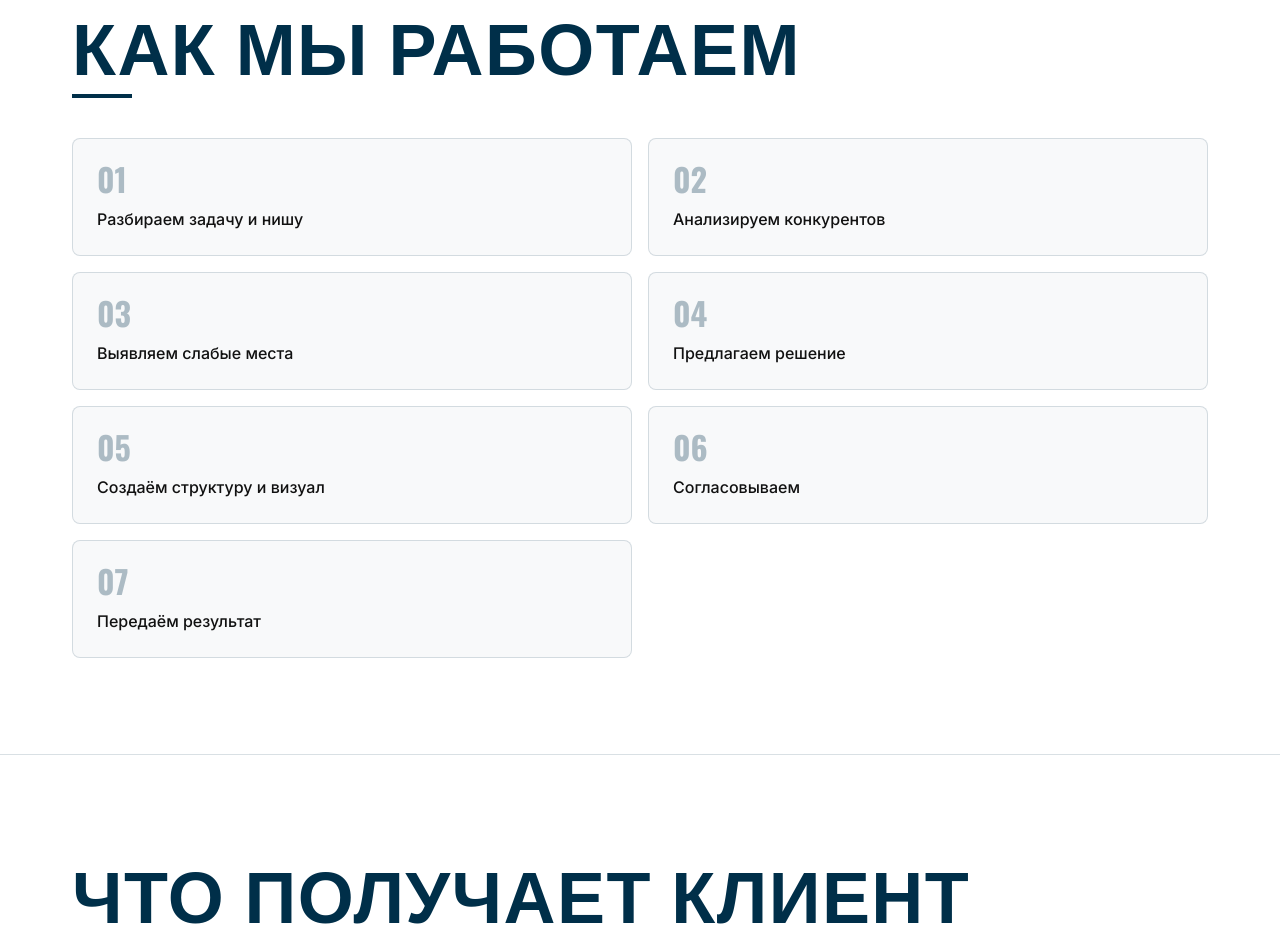
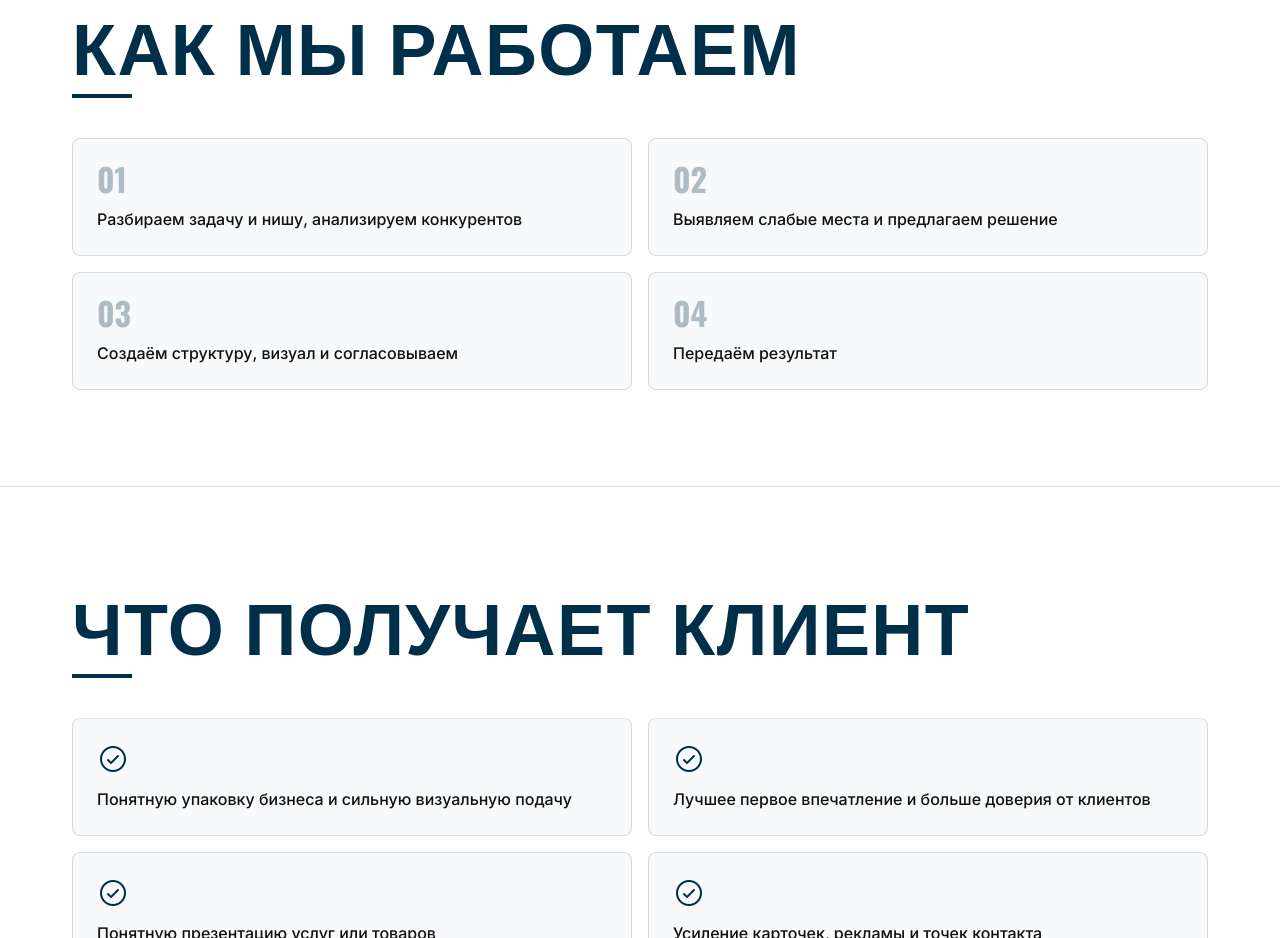
Before and after one commit to Stas5252/geo-promotion-agency, a plain HTML site: page index.html in a window 1280 px wide. Shown: the part 2680-3618 px from the top of the page. Drawn offline with nearby package versions, Linux system fonts and the light colour scheme.

Commit message:
Combine workflow steps into 4 for a perfect 2x2 layout

```diff
--- a/index.html
+++ b/index.html
@@ -279,13 +279,10 @@
                 <h2 class="section-title">КАК МЫ РАБОТАЕМ</h2>
 
                 <ul class="check-list check-list--grid">
-                    <li><span class="step-badge">01</span> Разбираем задачу и нишу</li>
-                    <li><span class="step-badge">02</span> Анализируем конкурентов</li>
-                    <li><span class="step-badge">03</span> Выявляем слабые места</li>
-                    <li><span class="step-badge">04</span> Предлагаем решение</li>
-                    <li><span class="step-badge">05</span> Создаём структуру и визуал</li>
-                    <li><span class="step-badge">06</span> Согласовываем</li>
-                    <li><span class="step-badge">07</span> Передаём результат</li>
+                    <li><span class="step-badge">01</span> Разбираем задачу и нишу, анализируем конкурентов</li>
+                    <li><span class="step-badge">02</span> Выявляем слабые места и предлагаем решение</li>
+                    <li><span class="step-badge">03</span> Создаём структуру, визуал и согласовываем</li>
+                    <li><span class="step-badge">04</span> Передаём результат</li>
                 </ul>
             </div>
         </section>
```
